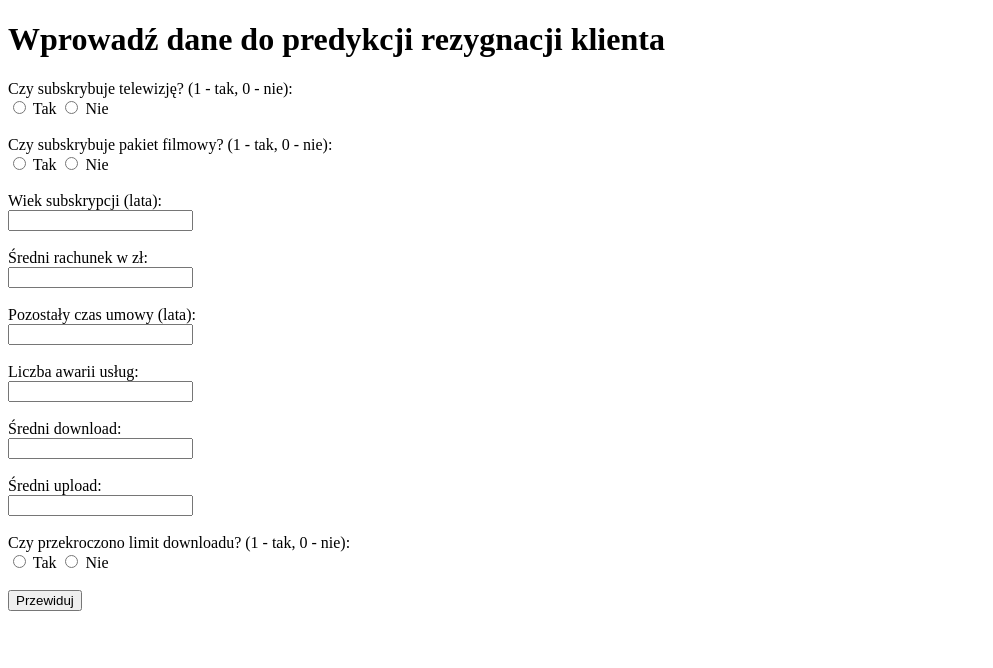
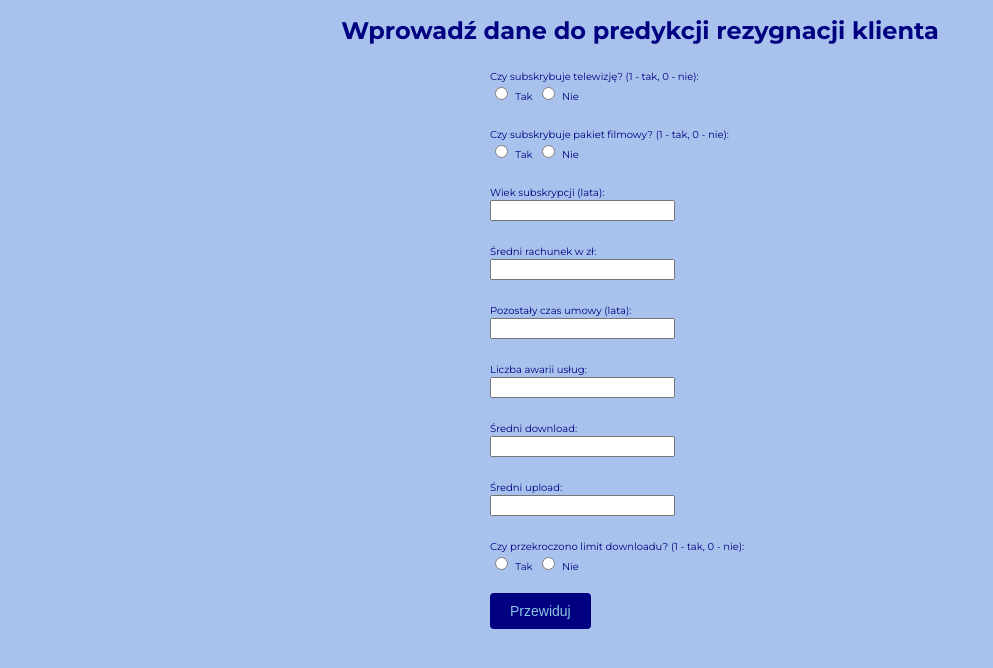
Before and after one commit to Kiniaka/DataScienceGroupProject, a FastAPI app: page /form in a window 1280 px wide. Shown: the top 668 px of the page, without its empty margins (0-993 px from the left). Run offline with FastAPI, Linux system fonts and the light colour scheme; parts of the project's set-up code (start-up, migrations or seed data) failed here and were passed over.

Commit message:
update thml files: 1. Added style.css file 2. Updated html code in form.html and result.html files to connect with style.css

```diff
--- a/templates/form.html
+++ b/templates/form.html
@@ -4,11 +4,17 @@
     <meta charset="UTF-8" />
     <meta name="viewport" content="width=device-width, initial-scale=1.0" />
     <title>Predykcja rezygnacji klienta</title>
+    <link
+      href="https://fonts.googleapis.com/css2?family=Montserrat:wght@400;700&display=swap"
+      rel="stylesheet"
+    />
+    <link href="style.css" rel="stylesheet" />
   </head>
 
   <body>
     <h1>Wprowadź dane do predykcji rezygnacji klienta</h1>
-    <form action="/predict_churn" method="post">
+    <div class="form">
+      <form class="form2" action="/predict_churn" method="post">
         <label for="is_tv_subscriber"
           >Czy subskrybuje telewizję? (1 - tak, 0 - nie):</label
         ><br />
@@ -67,7 +73,8 @@
           required
         /><br /><br />
 
-      <label for="reamining_contract">Pozostały czas umowy (lata):</label><br />
+        <label for="reamining_contract">Pozostały czas umowy (lata):</label
+        ><br />
         <input
           type="number"
           step="0.1"
@@ -124,5 +131,6 @@
 
         <input type="submit" value="Przewiduj" />
       </form>
+    </div>
   </body>
 </html>
--- /dev/null
+++ b/templates/style.css
@@ -0,0 +1,59 @@
+body {
+  font-family: "Montserrat", sans-serif;
+  background: rgb(168, 194, 237);
+}
+
+.form {
+  width: 300px;
+  margin: 0 auto;
+}
+
+.form2 {
+  width: 600px;
+  margin: 0 auto;
+}
+
+h1 {
+  text-align: center;
+  color: navy;
+  margin-bottom: 20px;
+  font-size: 24px;
+}
+
+label {
+  text-align: center;
+  margin-bottom: 1px;
+  font-size: 10px;
+  color: navy;
+}
+
+p {
+  margin-bottom: 1px;
+  font-size: 18px;
+  color: navy;
+}
+
+input[type="text"],
+textarea,
+select {
+  width: 100%;
+  padding: 10px;
+  margin-bottom: 15px;
+  border: 1px solid #ccc;
+  border-radius: 4px;
+  box-sizing: border-box;
+  font-size: 14px;
+}
+
+button,
+input[type="submit"] {
+  display: inline-block;
+  background-color: navy;
+  color: rgb(137, 199, 227);
+  padding: 10px 20px;
+  border: none;
+  border-radius: 4px;
+  cursor: pointer;
+  font-size: 14px;
+  transition: background-color 0.3s ease;
+}
```
Also changed, not shown: templates/result.html (+9 -2 lines). Lines whose indentation alone changed are shown as unchanged.
